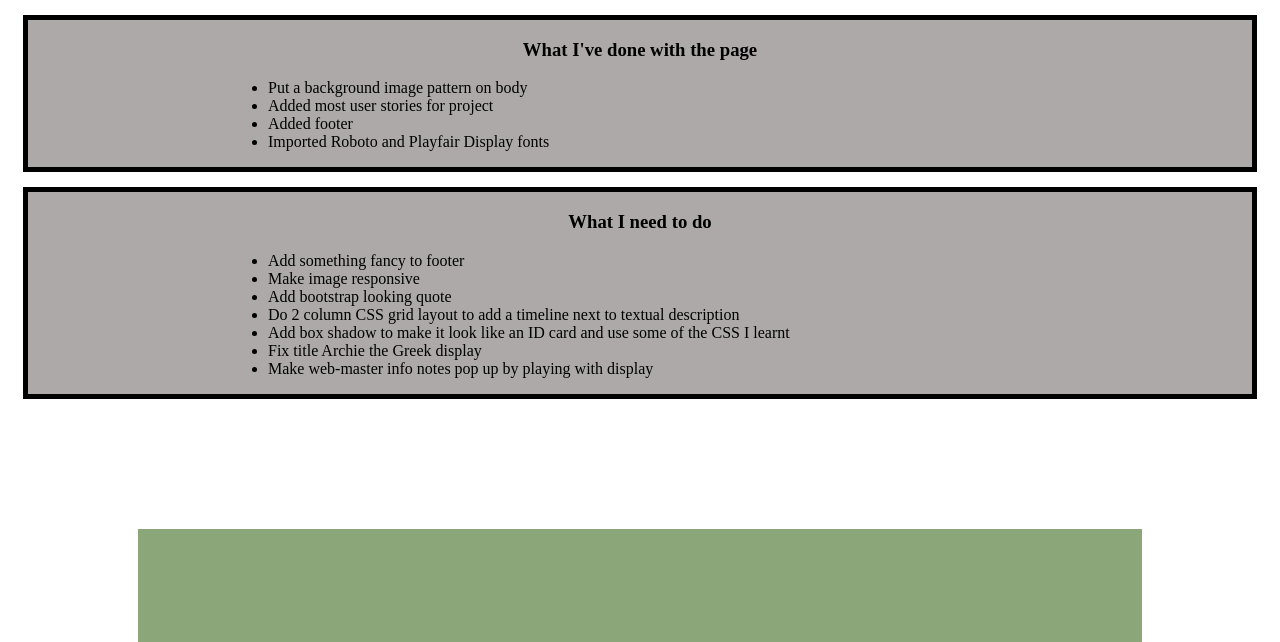
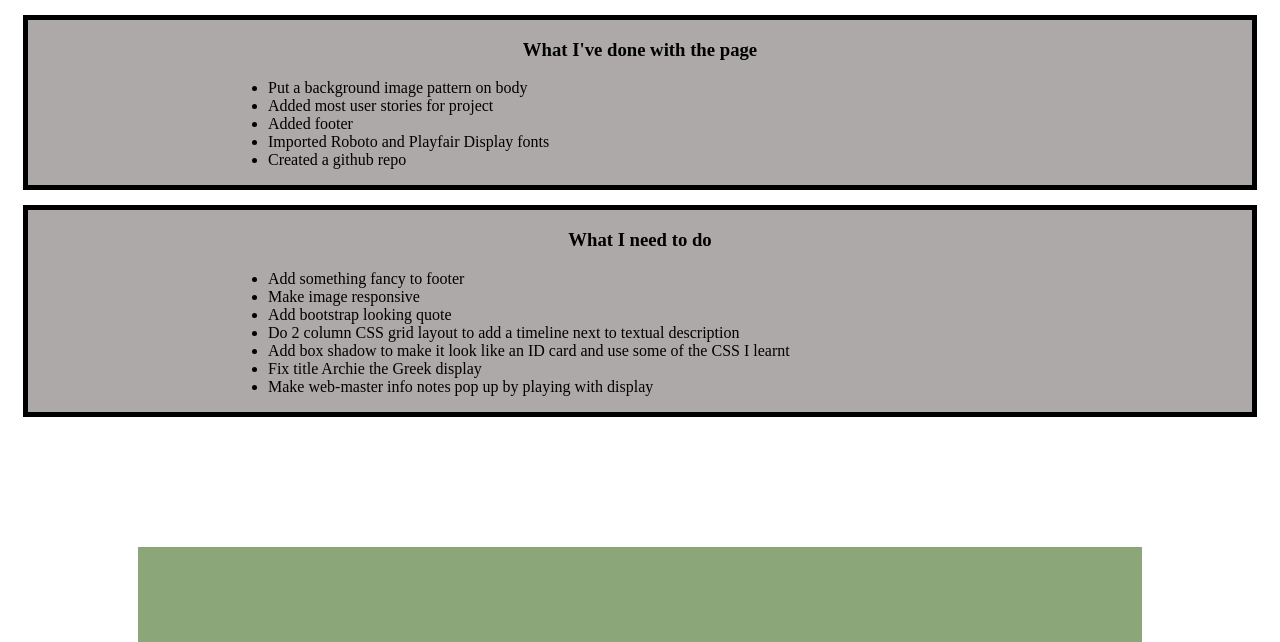
Before and after one commit to jeff529/FCC-project-00-tribute-page, a plain HTML site: page index.html in a window 1280 px wide. Shown: the top 642 px of the page. Drawn offline with nearby package versions, Linux system fonts and the light colour scheme.

Commit message:
added github repo

```diff
--- a/index.html
+++ b/index.html
@@ -22,6 +22,7 @@
                     <li>Added most user stories for project</li>
                     <li>Added footer</li>
                     <li>Imported Roboto and Playfair Display fonts</li>
+                    <li>Created a github repo</li>
 
                 </ul>
 
```
